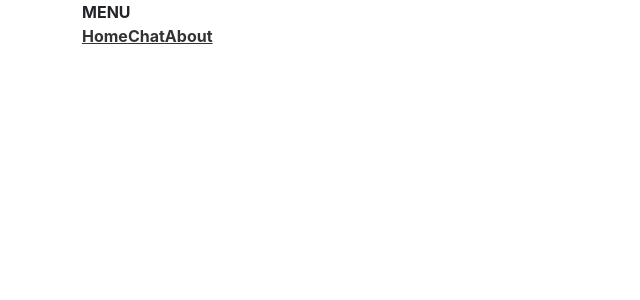
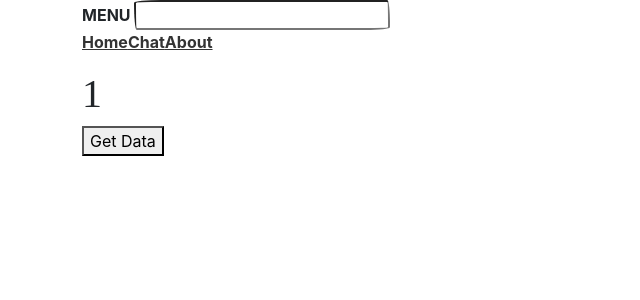
Before and after one commit to heg-web/labo-bfritscher, a Vue app: page /chat/1 in a window 1280 px wide. Before the commit this address had no page. Shown: the top 300 px of the page, without its empty margins (0-640 px from the left). Built offline with nearby package versions, Linux system fonts and the light colour scheme; a web font is replaced by a local one.

Commit message:
router params

```diff
--- a/src/App.vue
+++ b/src/App.vue
@@ -1,9 +1,10 @@
 <template>
     <div class="container">
         MENU
+        <input v-model="chat" />
         <p>
             <router-link to="/">Home</router-link>
-            <router-link to="/chat">Chat</router-link>
+            <router-link v-bind:to="`/chat/${chat}`">Chat</router-link>
             <router-link to="/about">About</router-link>
         </p>
         <router-view />
@@ -12,7 +13,12 @@
 
 <script>
 export default {
-    name: "App"
+    name: "App",
+    data() {
+        return {
+            chat: ""
+        };
+    }
 };
 </script>
 
--- a/src/router/index.js
+++ b/src/router/index.js
@@ -12,7 +12,7 @@ const router = createRouter({
             component: HomeView
         },
         {
-            path: "/chat",
+            path: "/chat/:name",
             name: "chat",
             component: ChatView
         },
--- a/src/views/ChatView.vue
+++ b/src/views/ChatView.vue
@@ -1,4 +1,5 @@
 <template>
+    <h1>{{ $route.params.name }}</h1>
     <button v-on:click="getData">Get Data</button>
     <div v-for="item in searchResults" :key="item.id">
         <img :src="item.url" />
@@ -15,7 +16,7 @@ export default {
     methods: {
         getData() {
             axios
-                .get("https://api.thecatapi.com/v1/images/search", {
+                .get(`https://api.thecatapi.com/v1/images/search?breed_ids=${this.$route.params.name}`, {
                     headers: {
                         "x-api-key": "DEMO-API-KEY"
                     }
```
